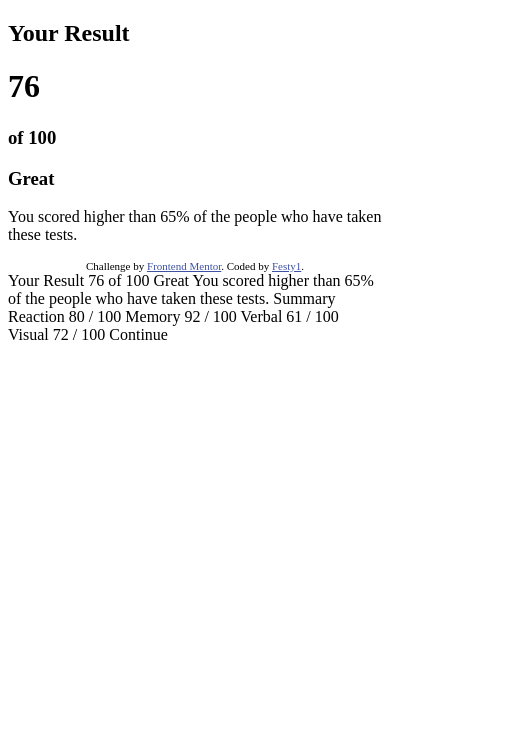
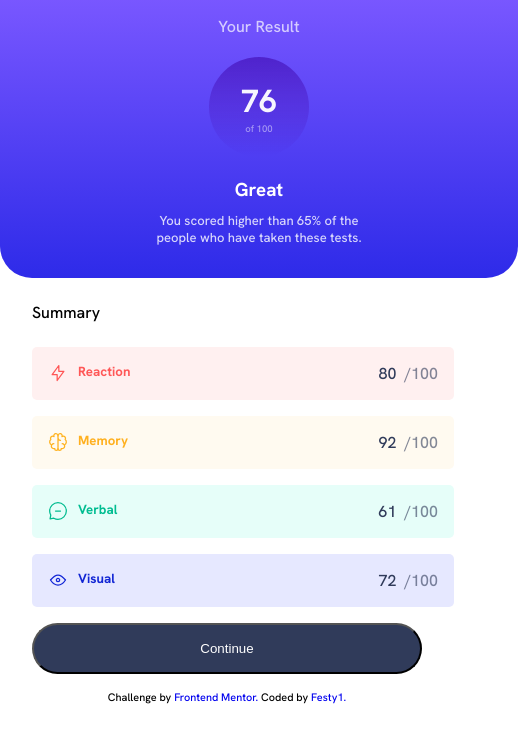
Before and after one commit to Festy1/Result-summary-component, a plain HTML site: page index.html in a window 390 px wide. Shown: the whole page, 518 px wide, since content can reach past the window. Drawn offline with Linux system fonts and the light colour scheme.

Commit message:
Add update html & css for mobile

```diff
--- a/index.html
+++ b/index.html
@@ -1,60 +1,85 @@
 <!DOCTYPE html>
 <html lang="en">
+
 <head>
   <meta charset="UTF-8">
-  <meta name="viewport" content="width=device-width, initial-scale=1.0"> <!-- displays site properly based on user's device -->
+  <meta name="viewport" content="width=device-width, initial-scale=1.0">
+  <!-- displays site properly based on user's device -->
 
   <link rel="icon" type="image/png" sizes="32x32" href="./assets/images/favicon-32x32.png">
 
   <title>Frontend Mentor | Results summary component</title>
 
   <!-- Feel free to remove these styles or customise in your own stylesheet 👍 -->
-  <style>
-    .attribution { font-size: 11px; text-align: center; }
-    .attribution a { color: hsl(228, 45%, 44%); }
-  </style>
+  <link rel="preconnect" href="https://fonts.googleapis.com">
+  <link rel="preconnect" href="https://fonts.gstatic.com" crossorigin>
+  <link href="https://fonts.googleapis.com/css2?family=Hanken+Grotesk:wght@500;700;800&display=swap" rel="stylesheet">
+  <link rel="stylesheet" href="styles.css">
 </head>
+
 <body>
   <header>
     <div class="container">
-    <div><h2>Your Result</h2></div>
+      <div>
+        <h2>Your Result</h2>
+      </div>
+      <div>
         <div class="circle">
           <h1>76</h1>
-      <h3>of 100</h3>
+          <span class="circle-num">of 100</span>
         </div>
-    <div><h3>Great</h3></div>
-    <div><p>You scored higher than 65% of the
-      people who have taken these tests.</p></div>
+      </div>
+      <div class="great">
+        <h3>Great</h3>
+      </div>
+      <div>
+        <p>You scored higher than 65% of the<br>
+          people who have taken these tests.</p>
+      </div>
     </div>
   </header>
+  <main>
+    <div class="summary">
+      <h4>Summary</h4>
+    </div>
+    <div class="activity reaction-container">
+      <div class="children">
+        <img src="./assets/images/icon-reaction.svg" alt="">
+        <h5>Reaction</h5>
+      </div class=number>
+      <div class="Spn"><span class="one">80</span><span class="two">/100</span></div>
+    </div>
+    <div class="activity memory-container">
+      <div class="children">
+        <img src="./assets/images/icon-memory.svg" alt="">
+        <h5>Memory</h5>
+      </div>
+      <div class="Spn"><span class="one">92</span><span class="two">/100</span></div>
+    </div>
+    <div class="activity verbal-container">
+      <div class="children">
+        <img src="./assets/images/icon-verbal.svg" alt="">
+        <h5>Verbal</h5>
+      </div>
+      <div class="Spn"><span class="one">61</span><span class="two">/100</span></div>
+    </div>
+    <div class="activity visual-container">
+      <div class="children">
+        <img src="./assets/images/icon-visual.svg" alt="">
+        <h5>Visual</h5>
+      </div>
+      <div class="Spn"><span class="one">72</span><span class="two">/100</span></div>
+    </div>
+    <div class="btn">
+      <button type="submit">Continue</button>
+    </div>
+  </main>
 
 
   <div class="attribution">
-    Challenge by <a href="https://www.frontendmentor.io?ref=challenge" target="_blank">Frontend Mentor</a>.
-    Coded by <a href="#">Festy1</a>.
+    <span>Challenge by <a href="https://www.frontendmentor.io?ref=challenge" target="_blank">Frontend Mentor.</a></span>
+    <span>Coded by <a href="https://github.com/Festy1" target="_blank">Festy1.</a><span>
   </div>
 </body>
+
 </html>
-
-Your Result
-  76
-  of 100
-
-  Great
-  You scored higher than 65% of the people who have taken these tests.
-
-  Summary
-
-  Reaction
-  80 / 100
-
-  Memory
-  92 / 100
-
-  Verbal
-  61 / 100
-
-  Visual
-  72 / 100
-
-  Continue
--- /dev/null
+++ b/styles.css
@@ -0,0 +1,162 @@
+* {
+    margin: 0;
+    padding: 0;
+}
+body {
+    width: 375px;
+    font-family:'Hanken Grotesk';
+    background-color: hsl(0, 0%, 100%);
+}
+
+.container {
+    background: linear-gradient(to bottom, hsl(252, 100%, 67%), hsl(241, 81%, 54%));
+    border-bottom-left-radius: 2rem;
+    border-bottom-right-radius: 2rem;
+    width: 100vw;
+    padding: 1rem 4rem 2rem;
+    text-align: center;
+    display: flex;
+    flex-direction: column;
+    align-items: center;
+    justify-content: center;
+    margin-bottom: 1.5rem;
+}
+
+h2,
+h1,
+.circle-num,
+h3,
+p {
+    color: white;
+}
+
+h2 {
+    font-weight: 50;
+    font-size: 1rem;
+    opacity: 0.7;
+}
+
+.circle {
+    height: 6.25rem;
+    width: 6.25rem;
+    border-radius: 50%;
+    background: linear-gradient(to bottom, hsla(256, 72%, 46%, 1), hsla(241, 72%, 46%, 0));
+    display: flex;
+    flex-direction: column;
+    justify-content: center;
+    align-items: center;
+    margin: 1.25rem;
+    opacity: 0.95;
+}
+
+.circle-num{
+    font-size: 0.6rem;
+    opacity: 0.5;
+}
+.great {
+    margin-bottom: 0.6rem;
+}
+
+p {
+    font-size: small;
+    font-weight: 100;
+    opacity: 0.8;
+}
+
+.summary h4 {
+    font-weight: 50;
+    font-size: 1rem;
+}
+.summary {
+    margin-left: 2rem;
+    margin-bottom: 1.5rem;
+}
+
+.activity {
+    width: 100vw;
+    display: flex;
+    flex-direction: row;
+    justify-content: space-between;
+    align-items: center;
+    padding: 1rem;
+    margin-bottom: 1rem;
+    border-radius: 5px;
+    margin-left: 2rem;
+    margin-right: 2rem;
+}
+
+.number {
+    color: hsl(224, 30%, 27%);
+}
+
+.reaction-container {
+    background-color: hsl(0, 100%, 97%);
+}
+
+.reaction-container h5 {
+    color: hsl(0, 100%, 67%);
+}
+
+.memory-container{
+    background-color: hsl(40, 100%, 97%);
+}
+
+.memory-container h5 {
+    color: hsl(39, 100%, 56%);
+}
+
+.verbal-container{
+    background-color: hsl(166, 93%, 95%);
+}
+
+.verbal-container h5 {
+    color: hsl(166, 100%, 37%);
+}
+
+.visual-container{
+    background-color: hsl(233, 100%, 95%);
+}
+
+.visual-container h5 {
+    color: hsl(234, 85%, 45%);
+}
+
+.Spn .one {
+    color: hsl(224, 30%, 27%);
+    margin-right: 0.5rem;
+}
+
+.Spn .two {
+    color: hsl(224, 30%, 27%);
+    opacity: 0.6;
+
+}
+
+.children {
+    display: flex;
+    flex-direction: row;
+    justify-content: space-between;
+    gap: 0.625rem;
+}
+
+button {
+    width: 100vw;
+    padding: 1rem;
+    margin-left: 2rem;
+    margin-right: 1rem;
+    background-color: hsl(224, 30%, 27%);
+    border-radius: 40px;
+    color: white;
+
+}
+
+a {
+    text-decoration: none;
+}
+
+.attribution {
+    width: 100vw;
+    margin: 1rem 2rem;
+    text-align: center;
+    font-size: 0.68rem;
+}
```
Also changed, not shown: 2 other files. Lines whose indentation alone changed are shown as unchanged.
